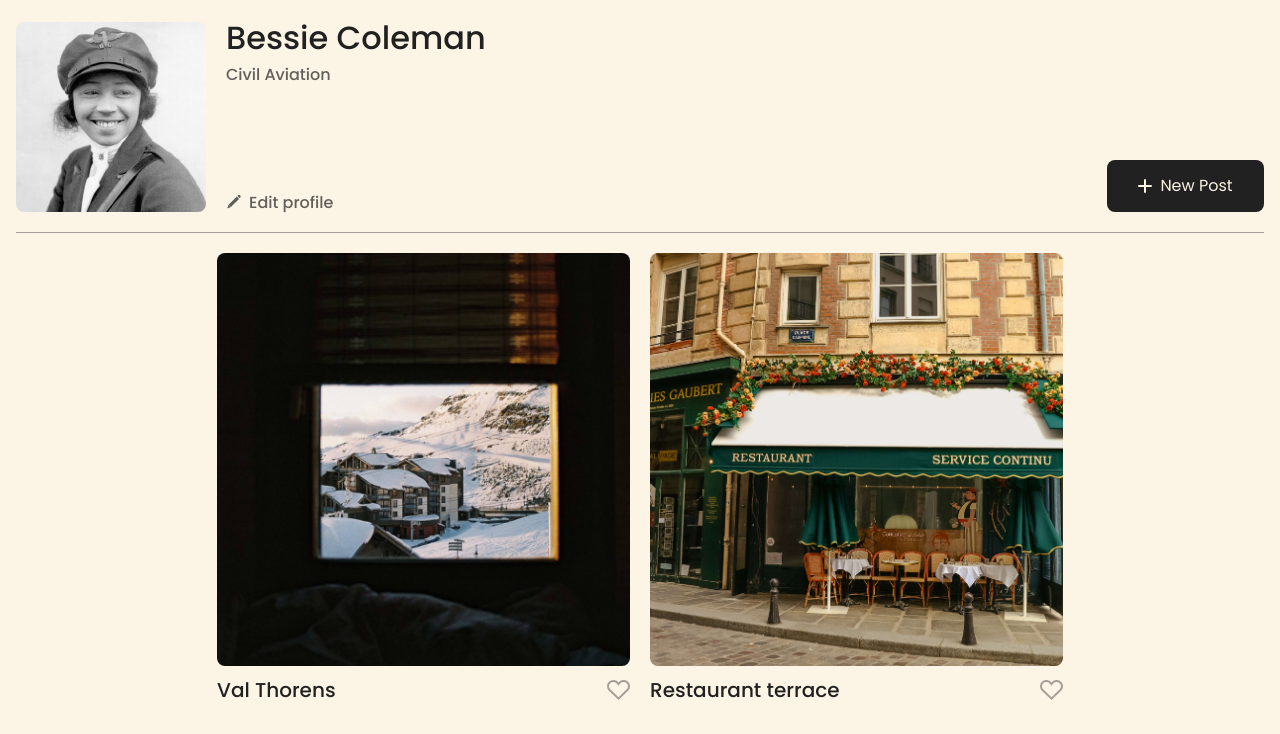
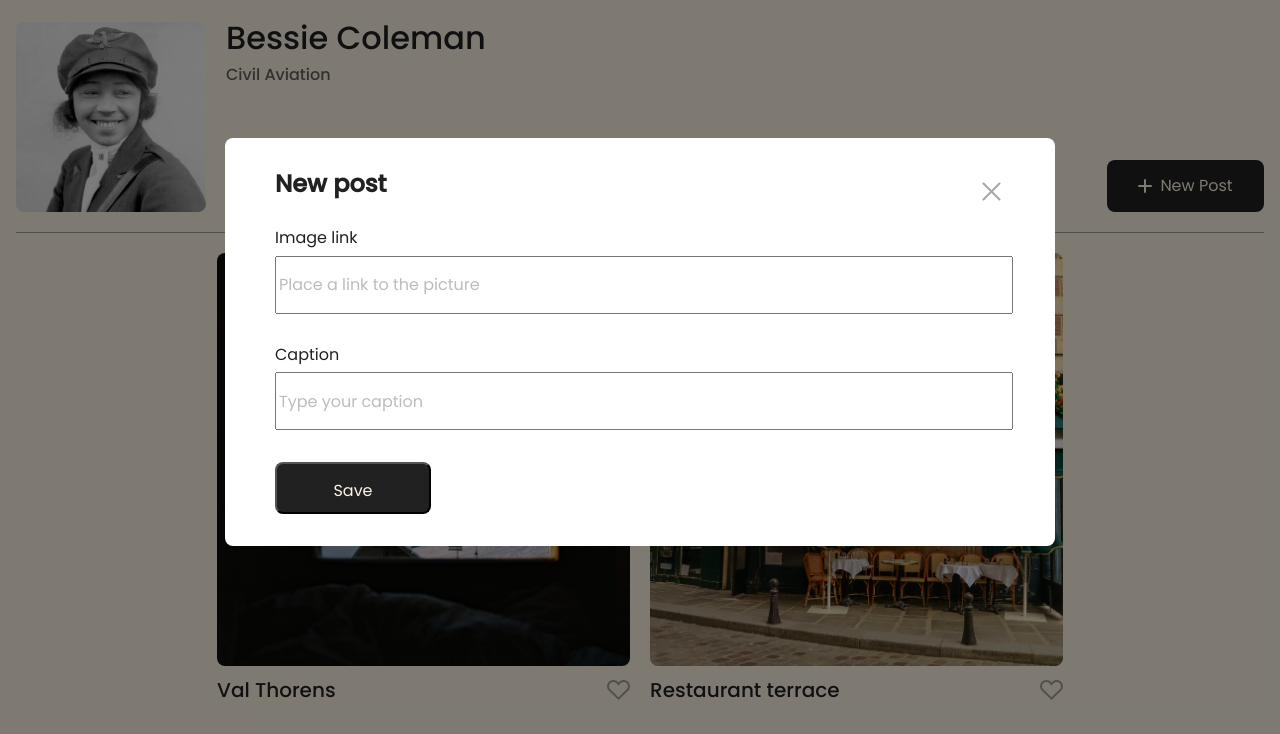
Before and after one commit to Donyiell/se_project_spots, a plain HTML site: page index.html in a window 1280 px wide. Shown: the part 58-792 px from the top of the page. Drawn offline with Linux system fonts and the light colour scheme.

Commit message:
pop up window update:

```diff
--- a/blocks/modal.css
+++ b/blocks/modal.css
@@ -6,8 +6,67 @@
   right: 0;
   bottom: 0;
   left: 0;
+  display: flex;
+  justify-content: center;
+  align-items: center;
+  border-radius: 8px;
+  padding: 10px;
+  font-family: "Poppins", Arial, Helvetica, sans-serif;
 }
 
 .modal__is-opened {
   visibility: visible;
 }
+
+.modal__container {
+  max-width: 730px;
+  max-height: 408px;
+  width: 100%;
+  border-radius: 8px;
+  background-color: #fff;
+  padding: 32px 50px;
+  position: relative;
+}
+
+.modal__close-btn {
+  position: absolute;
+  top: 32px;
+  right: 50px;
+  width: 40px;
+  height: 40px;
+  background-color: #fff;
+  border: none;
+}
+
+.modal__title {
+  margin: 0 0 32px;
+}
+
+.modal__form {
+  display: flex;
+  flex-direction: column;
+}
+
+.modal__label {
+  margin: 0 0 32px;
+}
+
+.modal__submit-btn {
+  background-color: #212121;
+  color: #fcf5e5;
+  padding: 18px 32px;
+  border-radius: 8px;
+  max-width: 156px;
+  max-height: 52px;
+}
+
+.modal__input {
+  display: block;
+  margin: 8px 0 0;
+  width: 100%;
+  height: 52px;
+}
+
+.modal__input::placeholder {
+  color: #2121214d;
+}
--- a/index.html
+++ b/index.html
@@ -111,23 +111,51 @@
       <footer class="footer">
         <p class="footer__copyright">&copy;2025 Donyielle Thomas</p>
       </footer>
-      <!-- this modal should be visible -->
-<div class="modal modal_is-opened">
+
+<div class="modal">
   <div class="modal__container">
-<button type="button" class="modal__close-btn">X</button>
+<button type="button" class="modal__close-btn"><img
+  src="images/Close Icon.svg"
+  alt="close icon"
+  class="modal__close-btn-icon"
+/></button>
 <h2 class="modal__title">Edit profile</h2>
 <form  class="modal__form">
-  <label for="profile-name-input" type="text" class="modal__label">
-    <input id="profile-name-input" type="text" class="model__input" placeholder="Type your name" />
+  <label for="profile-name-input" type="text" class="modal__label">Name
+    <input id="profile-name-input" type="text" class="modal__input" placeholder="Type your name" />
   </label>
 
     <label for="profile-description-input" type="text" class="modal__label">
-    <input id="profile-description-input" type="text" class="model__input" placeholder="Describe yourself" />
+      Discription
+    <input id="profile-description-input" type="text" class="modal__input" placeholder="Describe yourself" />
   </label>
 <button type="submit" class="modal__submit-btn">Save</button>
 </form>
 </div>
 </div>
+
+<div class="modal modal__is-opened">
+  <div class="modal__container">
+<button type="button" class="modal__close-btn"><img
+  src="images/Close Icon.svg"
+  alt="close icon"
+  class="modal__close-btn-icon"
+/></button>
+<h2 class="modal__title">New post</h2>
+<form  class="modal__form">
+  <label for="card-image-input" type="image" class="modal__label">Image link
+    <input id="card-image-input" type="text" class="modal__input" placeholder="Place a link to the picture" />
+  </label>
+
+    <label for="profile-description-input" type="text" class="modal__label">
+      Caption
+    <input id="profile-description-input" type="text" class="modal__input" placeholder="Type your caption" />
+  </label>
+<button type="submit" class="modal__submit-btn">Save</button>
+</form>
+</div>
+</div>
+
 </div>
     </div>
     </div>
```
Also changed, not shown: images/Close Icon.svg (added).
